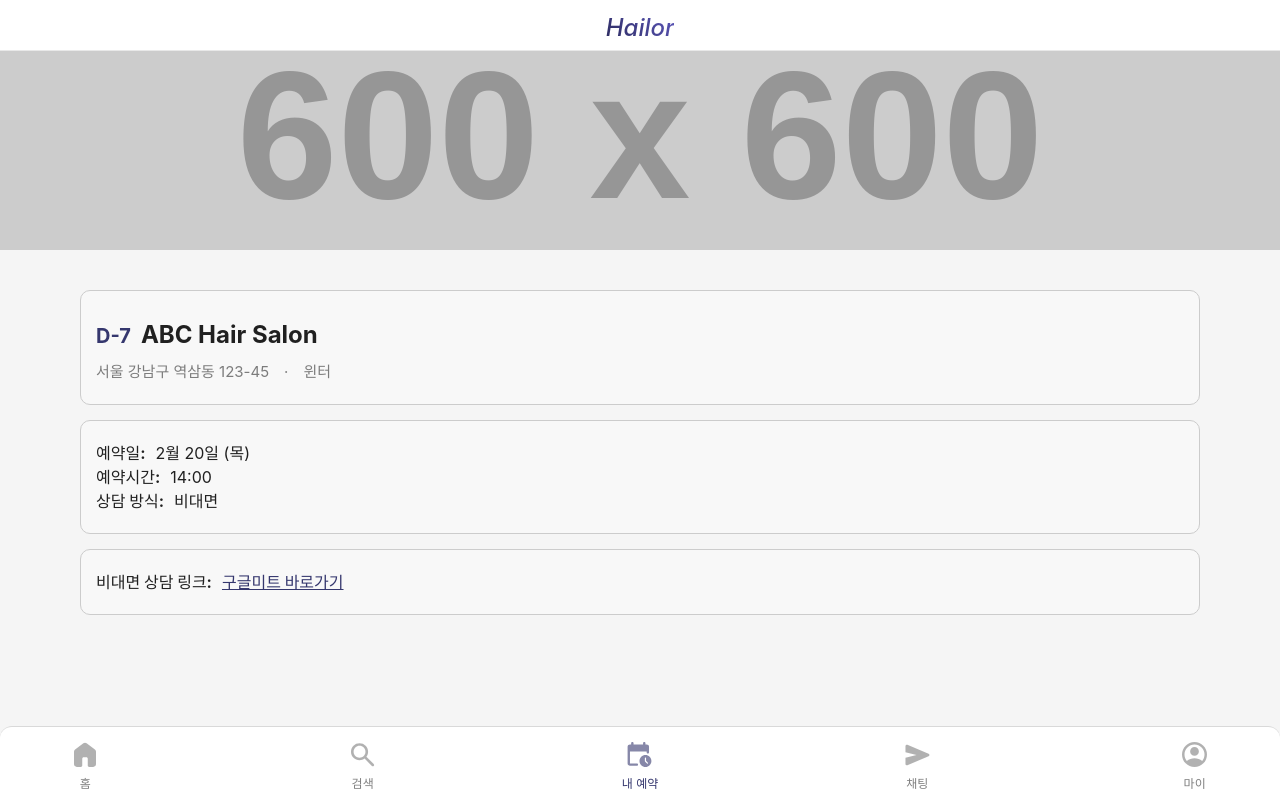
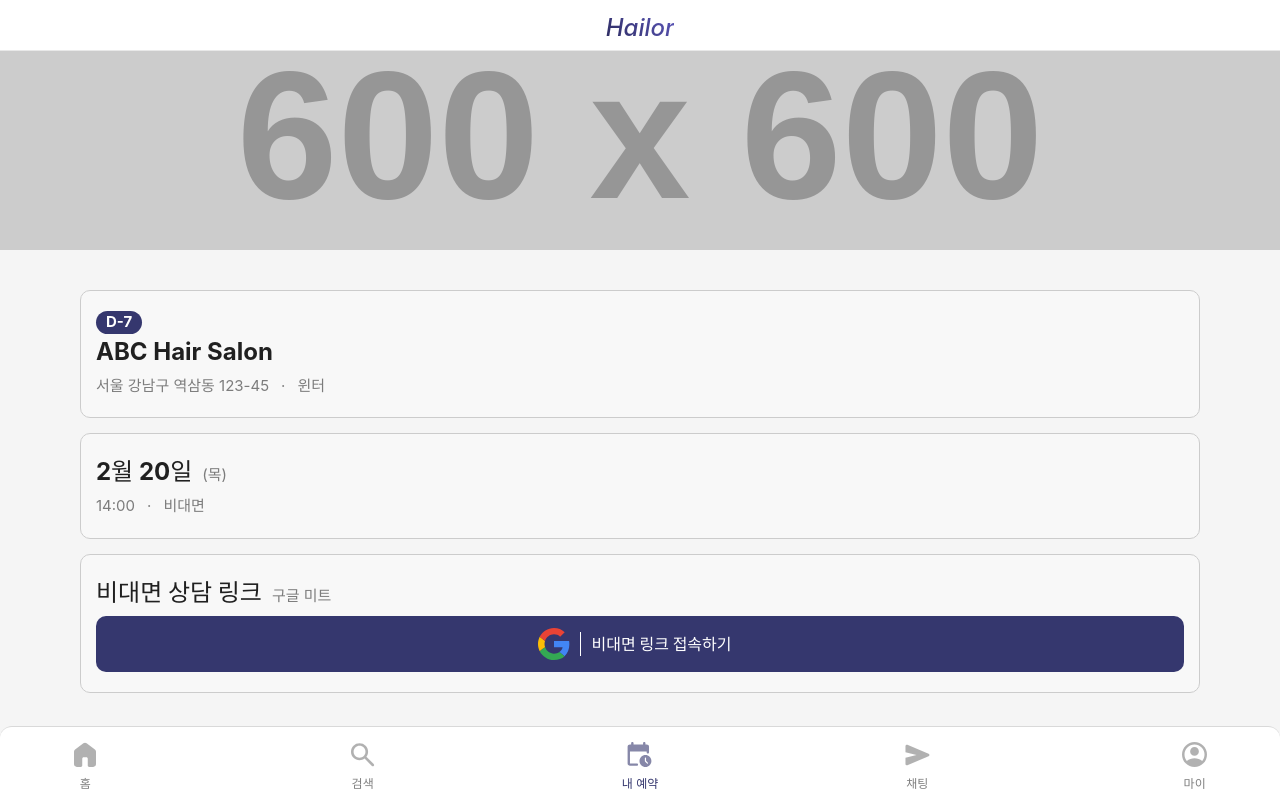
Before and after one commit to ehdgnsl01/Hailor-FE, a React (Vite) app: page /user/reservation in a window 1280 px wide. Built offline with nearby package versions, Linux system fonts and the light colour scheme.

Commit message:
내 예약 페이지 레이아웃 구현현

```diff
--- a/src/data/exReservationData.ts
+++ b/src/data/exReservationData.ts
@@ -1,3 +1,5 @@
+// src/data/exReservationData.ts
+
 export interface ReservationData {
     reservationDate: Date
     placeName: string
@@ -18,3 +20,14 @@ export const reservationData: ReservationData = {
     consultationType: '비대면',
     googleMeetLink: 'https://meet.google.com/abc-defg-hij',
 }
+
+// 예약 정보가 없는 경우를 나타내는 빈 예약 데이터
+export const emptyReservationData: ReservationData = {
+    reservationDate: new Date(), // 예약 정보가 없으므로 현재 날짜를 기본값으로 사용 (또는 new Date(0) 등으로 설정 가능)
+    placeName: '',
+    address: '',
+    designerName: '',
+    reservationTime: '',
+    consultationType: '대면', // 기본값 (필요에 따라 변경 가능)
+    // googleMeetLink는 없으므로 생략
+}
--- a/src/pages/users/reservation.tsx
+++ b/src/pages/users/reservation.tsx
@@ -1,6 +1,8 @@
-import React, { useState, useEffect } from 'react'
+import { useState, useEffect } from 'react'
+import { GoogleLoginIcon } from '../../components/icon'
 import styled from 'styled-components'
 import { reservationData } from '../../data/exReservationData'
+//import { emptyReservationData } from '../../data/exReservationData'
 
 function Reservation() {
     const [reservationDate, setReservationDate] = useState<Date | null>(null)
@@ -32,6 +34,15 @@ function Reservation() {
     const days = ['일', '월', '화', '수', '목', '금', '토']
     const dayOfWeek = reservationDate ? days[reservationDate.getDay()] : ''
 
+    // 예약 데이터가 없으면 placeName이 빈 문자열이라 가정
+    if (!placeName) {
+        return (
+            <NoReservationContainer>
+                <NoReservationText>예약하신 일정이 없습니다.</NoReservationText>
+            </NoReservationContainer>
+        )
+    }
+
     return (
         <PaymentContainer>
             <Image src="https://placehold.co/600x600" />
@@ -41,6 +52,8 @@ function Reservation() {
                     <InfoBox>
                         <InfoItem>
                             <CountdownText>{countdown ? countdown : '예약하신 일정이 없습니다.'}</CountdownText>
+                        </InfoItem>
+                        <InfoItem>
                             <TitleText>{placeName}</TitleText>
                         </InfoItem>
                         <InfoItem>
@@ -52,24 +65,26 @@ function Reservation() {
                     {/* 박스 2: 예약일, 요일, 예약시간, 상담 방식 */}
                     <InfoBox>
                         <InfoItem>
-                            <strong>예약일:</strong> {formattedReservationDate} ({dayOfWeek})
+                            <TitleText>{formattedReservationDate}</TitleText>
+                            <SubText>({dayOfWeek})</SubText>
                         </InfoItem>
                         <InfoItem>
-                            <strong>예약시간:</strong> {reservationTime}
-                        </InfoItem>
-                        <InfoItem>
-                            <strong>상담 방식:</strong> {consultationType}
+                            <SubText>{reservationTime}</SubText>
+                            <SubText>·</SubText>
+                            <SubText>{consultationType}</SubText>
                         </InfoItem>
                     </InfoBox>
                     {/* 박스 3: 상담 방식이 비대면이면 구글미트 링크 */}
                     {consultationType === '비대면' && googleMeetLink && (
                         <InfoBox>
                             <InfoItem>
-                                <strong>비대면 상담 링크:</strong>{' '}
-                                <GoogleMeetLink href={googleMeetLink} target="_blank" rel="noopener noreferrer">
-                                    구글미트 바로가기
-                                </GoogleMeetLink>
+                                <TitleText>비대면 상담 링크 </TitleText>
+                                <SubText>구글 미트</SubText>
                             </InfoItem>
+                            <GoogleMeetLink href={googleMeetLink} target="_blank" rel="noopener noreferrer">
+                                <GoogleLoginIcon width={'3.2rem'} height={'3.2rem'} fill={'none'} />
+                                <GoogleMeetText>비대면 링크 접속하기</GoogleMeetText>
+                            </GoogleMeetLink>
                         </InfoBox>
                     )}
                 </InfoBoxesContainer>
@@ -96,6 +111,7 @@ const FormContainer = styled.form`
     gap: 2rem;
     width: 100%;
     padding: 1.6rem 0;
+    margin-bottom: 10rem;
 `
 
 const Image = styled.img`
@@ -105,10 +121,12 @@ const Image = styled.img`
 `
 
 const CountdownText = styled.div`
-    font-size: 2rem;
+    font-size: 1.5rem;
     font-weight: bold;
-    color: #35376e;
-    margin: 1rem 0;
+    color: #ffffff;
+    background-color: #35376e;
+    padding: 0 1rem;
+    border-radius: 5rem;
 `
 
 const InfoBoxesContainer = styled.div`
@@ -133,22 +151,55 @@ const InfoBox = styled.div`
 const InfoItem = styled.div`
     display: flex;
     gap: 1rem;
+    justify-content: flex-start;
     align-items: baseline;
 `
 
 const TitleText = styled.div`
     font-size: 2.4rem;
     font-weight: bold;
+    padding-bottom: 0.5rem;
 `
 
 const SubText = styled.div`
     font-size: 1.5rem;
     color: rgba(41, 41, 41, 0.6);
-    margin-right: 0.5rem;
+    margin-right: 0.2rem;
 `
 
 const GoogleMeetLink = styled.a`
+    display: flex;
+    justify-content: center;
+    align-items: center;
+    gap: 1rem;
+    padding: 1.2rem 1.2rem;
+    background-color: #35376e;
+    color: #ffffff;
+    text-decoration: none;
+    font-weight: bold;
+    border-radius: 1rem;
+    cursor: pointer;
+    transition: background-color 0.3s ease;
+
+    &:hover {
+        background-color: #292959;
+    }
+`
+
+const GoogleMeetText = styled.div`
+    font-size: 1.6rem;
+    border-left: 1px solid #fff;
+    padding: 0 1rem;
+`
+const NoReservationContainer = styled.div`
+    display: flex;
+    justify-content: center;
+    align-items: center;
+    padding-top: 5rem;
+`
+
+const NoReservationText = styled.div`
+    font-size: 2rem;
     color: #35376e;
-    text-decoration: underline;
     font-weight: bold;
 `
```
